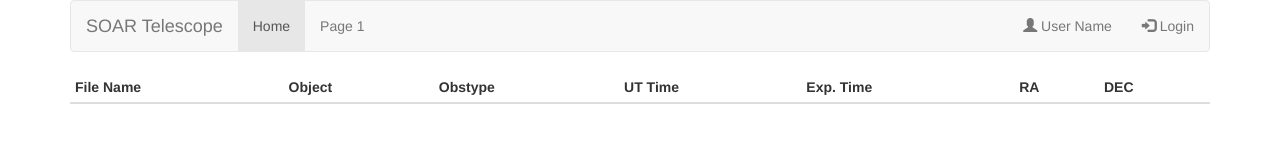
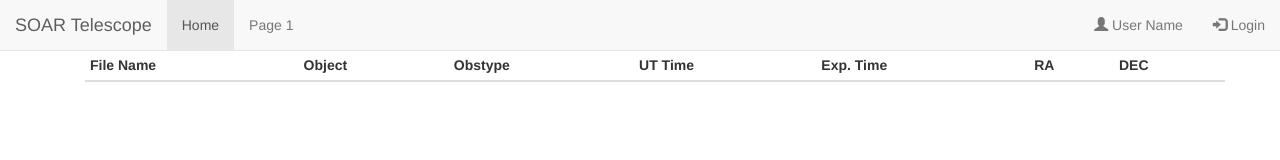
Before and after one commit to simontorres/goodman_pipeline_app, a website: page web/client/views/index.html in a window 1280 px wide. Drawn offline with nearby package versions, Linux system fonts and the light colour scheme; some packages are replaced by stand-ins of ours; no server answers.

Commit message:
Made navivation bar fixed at top

```diff
--- a/web/client/views/index.html
+++ b/web/client/views/index.html
@@ -9,7 +9,7 @@
 <body>
 <div ng-controller="fileWatchController">
     <div class="container">
-        <nav class="navbar navbar-default">
+        <nav class="navbar navbar-default navbar-fixed-top">
             <div class="container-fluid">
                 <div class="navbar-header">
                     <a class="navbar-brand" href="#">SOAR Telescope</a>
@@ -29,6 +29,7 @@
             <!--<p class="lead">Testing asynchronus data update using Node and SocketIO.</p>-->
             <!--&lt;!&ndash;<p>Details <a href='https://www.shanelynn.ie/asynchronous-updates-to-a-webpage-with-flask-and-socket-io/' target='_blank'>here.</a></p>&ndash;&gt;-->
         <!--</div>-->
+        <div class="container" style="margin-top:50px">
         <div class="table-responsive">
             <table class="table table-striped table-condensed">
                 <thead>
@@ -55,6 +56,7 @@
                 </tbody>
             </table>
         </div>
+        </div>
     </div>
 
 </div>
```
